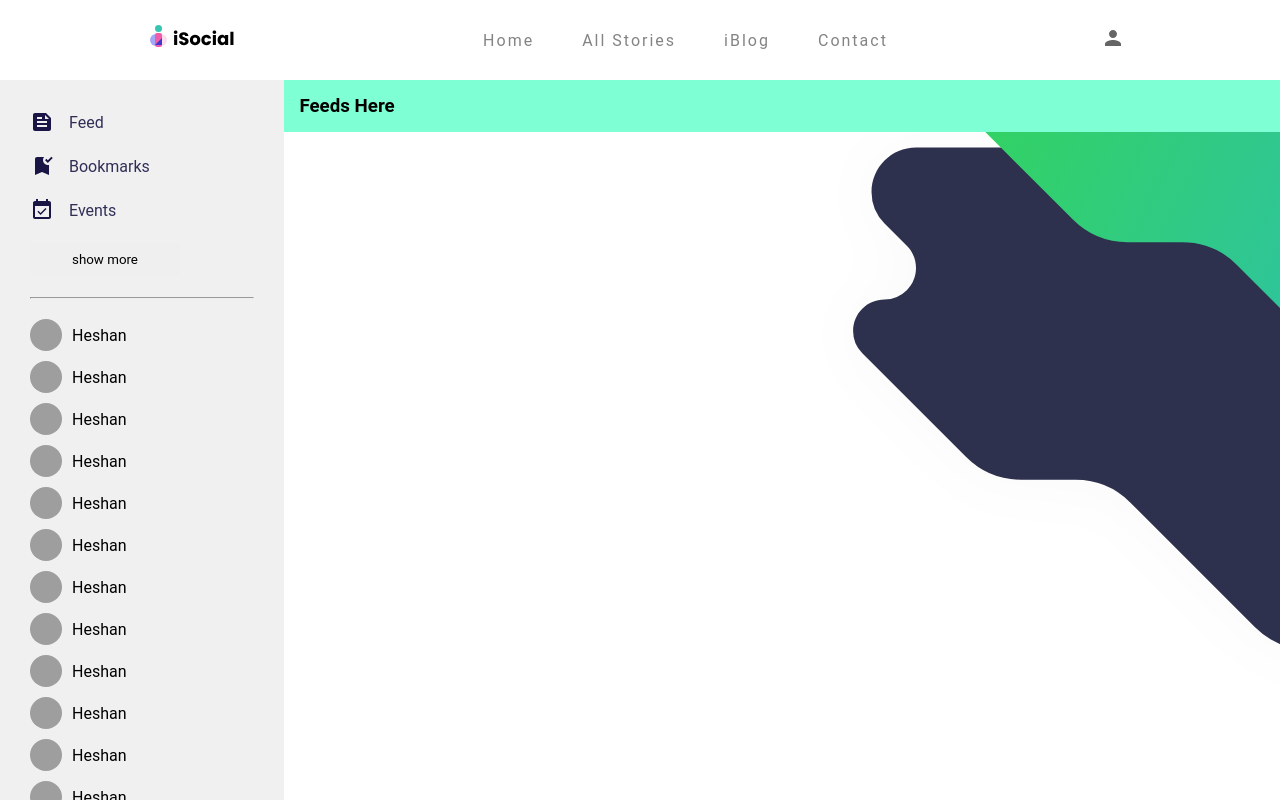
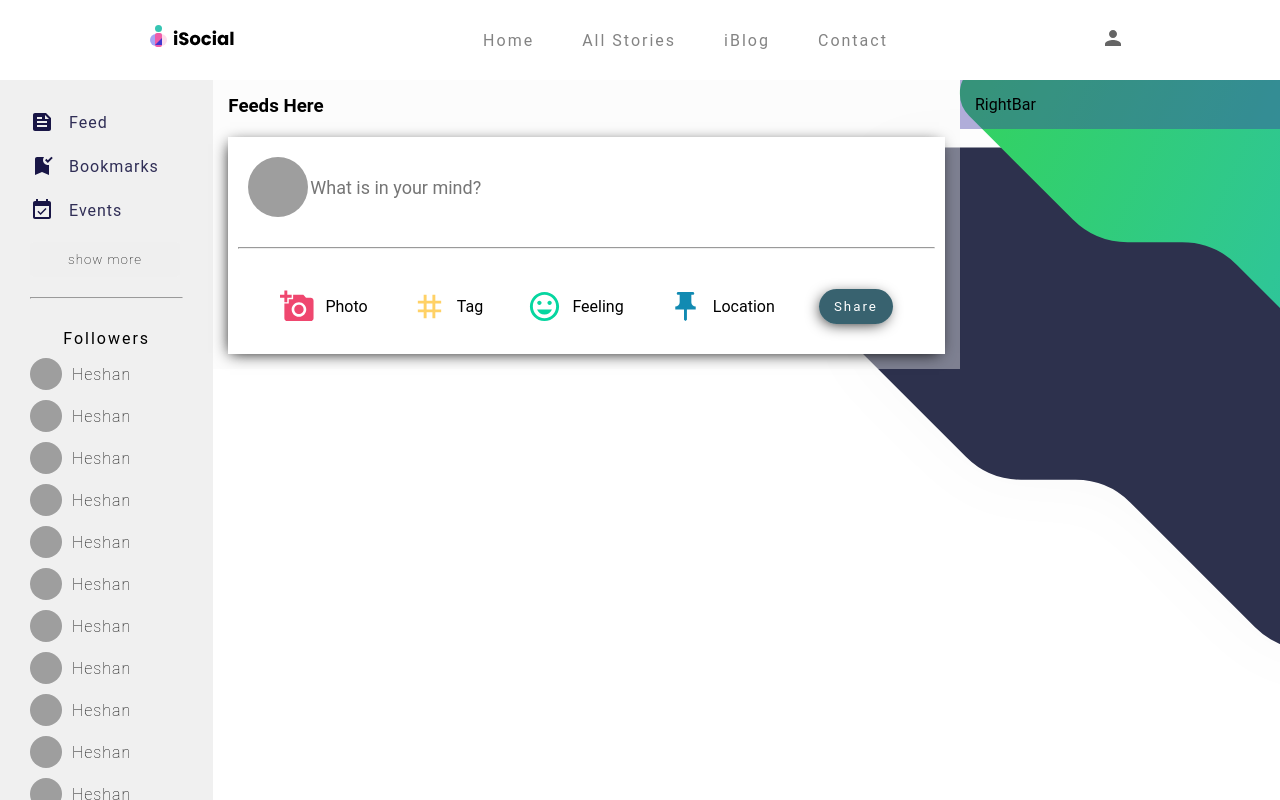
Before and after one commit to just4heshan/isocial-client, a React (Create React App) app: page / in a window 1280 px wide. Shown: the top 800 px of the page. Built offline with nearby package versions, Linux system fonts and the light colour scheme; grey boxes are pictures that could not be loaded.

Commit message:
Share a post component cretaed

```diff
--- a/src/components/feed/Feed.jsx
+++ b/src/components/feed/Feed.jsx
@@ -1,13 +1,17 @@
 import React from 'react'
 
 import "./feed.css";
+import SharePost from '../sharePost/SharePost';
 
 const Feed = () => {
   return (
     <div className="feed">
         <div className="feed-wrapper">
             <div className="feed-heading">
-                <h3 className="heading-text">Feeds Here</h3>
+                <div className="feed-top">
+                  <h3 className="heading-text">Feeds Here</h3>
+                  <SharePost />
+                </div>
             </div>
         </div>
     </div>
--- a/src/components/feed/feed.css
+++ b/src/components/feed/feed.css
@@ -4,5 +4,5 @@
 
 .feed-wrapper {
     padding: 15px;
-    background-color: aquamarine;
+    background-color: rgb(248, 248, 248, 0.4);
 }
--- /dev/null
+++ b/src/components/rightBar/Rightbar.jsx
@@ -0,0 +1,15 @@
+import React from 'react';
+
+import "./rightbar.css";
+
+const Rightbar = () => {
+  return (
+    <div className="rightbar">
+        <div className="rightbar-wrapper">
+            <div>RightBar</div>
+        </div>
+    </div>
+  )
+}
+
+export default Rightbar
--- /dev/null
+++ b/src/components/rightBar/rightbar.css
@@ -0,0 +1,8 @@
+.rightbar {
+    flex: 1.5;
+}
+
+.rightbar-wrapper {
+    padding: 15px;
+    background-color: rgba(61, 53, 164, 0.4);
+}
--- /dev/null
+++ b/src/components/sharePost/SharePost.jsx
@@ -0,0 +1,45 @@
+import React from 'react'
+
+import "./sharePost.css"
+
+import AddAPhotoIcon from '@mui/icons-material/AddAPhoto';
+import TagIcon from '@mui/icons-material/Tag';
+import MoodIcon from '@mui/icons-material/Mood';
+import PushPinIcon from '@mui/icons-material/PushPin';
+
+const SharePost = () => {
+  return (
+    <div className="share-post">
+        <div className="share-post-wrapper">
+            <div className="share-post-top">
+                <img src="https://media.istockphoto.com/vectors/user-avatar-profile-icon-black-vector-illustration-vector-id1209654046?k=20&m=1209654046&s=612x612&w=0&h=Atw7VdjWG8KgyST8AXXJdmBkzn0lvgqyWod9vTb2XoE=" alt="Profile Image" className="share-post-profile-image" />
+                <input placeholder='What is in your mind?' type="text" className="share-input" />
+            </div>
+            <hr className="share-post-hr" />
+            <div className="share-post-bottom">
+                <div className="share-options">
+                    <div className="share-option">
+                        <AddAPhotoIcon fontSize="large" className='share-option-icon' />
+                        <span className="share-option-text">Photo</span>
+                    </div>
+                    <div className="share-option">
+                        <TagIcon fontSize="large" className='share-option-icon tag-icon-color' />
+                        <span className="share-option-text">Tag</span>
+                    </div>
+                    <div className="share-option">
+                        <MoodIcon fontSize="large" className='share-option-icon feeling-icon-color' />
+                        <span className="share-option-text">Feeling</span>
+                    </div>
+                    <div className="share-option">
+                        <PushPinIcon fontSize="large" className='share-option-icon location-icon-color' />
+                        <span className="share-option-text">Location</span>
+                    </div>
+                    <button className="share-btn">Share</button>
+                </div>
+            </div>
+        </div>
+    </div>
+  )
+}
+
+export default SharePost
--- /dev/null
+++ b/src/components/sharePost/sharePost.css
@@ -0,0 +1,84 @@
+.share-post {
+    background-color: white;
+    -webkit-box-shadow: -2px 3px 15px -4px #000000;
+    box-shadow: -2px 3px 15px -4px #000000;
+    margin-top: 20px;
+}
+
+.share-post-wrapper {
+    padding: 10px;
+}
+
+.share-post-top {
+    /* box-shadow: ; */
+    display: flex;
+    padding: 10px;
+}
+.share-post-profile-image {
+    width: 60px;
+    height: 60px;
+    border-radius: 50%;
+}
+
+.share-input {
+    width: 100%;
+    /* height: 120px */
+    border: none;
+    font-size: 18px;
+}
+
+.share-post-hr {
+    margin: 20px 0;
+}
+
+.share-post-bottom {
+    padding: 20px;
+}
+
+.share-options {
+    display: flex;
+    justify-content: space-around;
+    align-items: center;
+}
+
+.share-option {
+    display: flex;
+    align-items: center;
+    cursor: pointer;
+}
+
+.share-option-icon {
+    color: #ef476f;
+    margin-right: 10px;
+}
+
+.share-btn {
+    border: none;
+    background-color: rgb(7, 59, 76, 0.8);
+    color: white;
+    cursor: pointer;
+    padding: 10px 15px;
+    letter-spacing: 2px;
+    font-weight: 400;
+    border-radius: 20px;
+    align-items: center;
+    text-align: center;
+    -webkit-box-shadow: -2px 3px 15px -4px #000000;
+    box-shadow: -2px 3px 15px -4px #000000;
+}
+
+.tag-icon-color {
+    color: #ffd166;
+}
+
+.feeling-icon-color {
+    color: #06d6a0;
+}
+
+.location-icon-color {
+    color: #118ab2;
+}
+
+.share-btn:hover {
+    background-color: rgb(140, 10, 77, 0.8);
+}
--- a/src/components/sideBar/Sidebar.jsx
+++ b/src/components/sideBar/Sidebar.jsx
@@ -28,6 +28,7 @@ const Sidebar = () => {
             </ul>
             <button className="sidebar-btn">show more</button>
             <hr className='sidebar-hr'/>
+            <span className="friend-list-heading">Followers</span>
             <ul className="sidebar-friend-list">
                 <li className="sidebar-friend-item">
                     <img className="friend-image" src="https://media.istockphoto.com/vectors/user-avatar-profile-icon-black-vector-illustration-vector-id1209654046?k=20&m=1209654046&s=612x612&w=0&h=Atw7VdjWG8KgyST8AXXJdmBkzn0lvgqyWod9vTb2XoE=" alt="Person Image" className="friend-image" />
--- a/src/components/sideBar/sidebar.css
+++ b/src/components/sideBar/sidebar.css
@@ -45,6 +45,7 @@
 
 .sidebar-item-text {
     color: rgb(48, 46, 86);
+    letter-spacing: 1px;
 }
 
 .sidebar-btn {
@@ -52,8 +53,17 @@
     border: none;
     padding: 10px;
     border-radius: 5px;
+    font-weight: 200;
+    justify-self: center;
+    letter-spacing: 1px;
+}
+
+.friend-list-heading {
+    display: flex;
+    justify-content: center;
+    padding: 10px 0;
     font-weight: 400;
-    justify-self: center;
+    letter-spacing: 2px;
 }
 
 .sidebar-friend-list {
@@ -77,6 +87,12 @@
     margin-right: 10px
 }
 
+.friend-name {
+    font-weight: 200;
+    letter-spacing: 1px;
+    overflow-y: hidden;
+}
+
 .sidebar-hr {
     margin-top: 20px;
     margin-bottom: 20px;
--- a/src/pages/IsocialAppPreview.jsx
+++ b/src/pages/IsocialAppPreview.jsx
@@ -3,6 +3,7 @@ import React from "react";
 import Navigation from "../components/navigateBar/Navigation";
 import Sidebar from "../components/sideBar/Sidebar";
 import Feed from "../components/feed/Feed";
+import Rightbar from "../components/rightBar/Rightbar";
 import "./isocial-app-preview.css";
 
 const IsocialAppPreview = () => {
@@ -12,6 +13,7 @@ const IsocialAppPreview = () => {
       <div className="home-container">
         <Sidebar />
         <Feed />
+        <Rightbar />
       </div>
     </div>
   );
```
